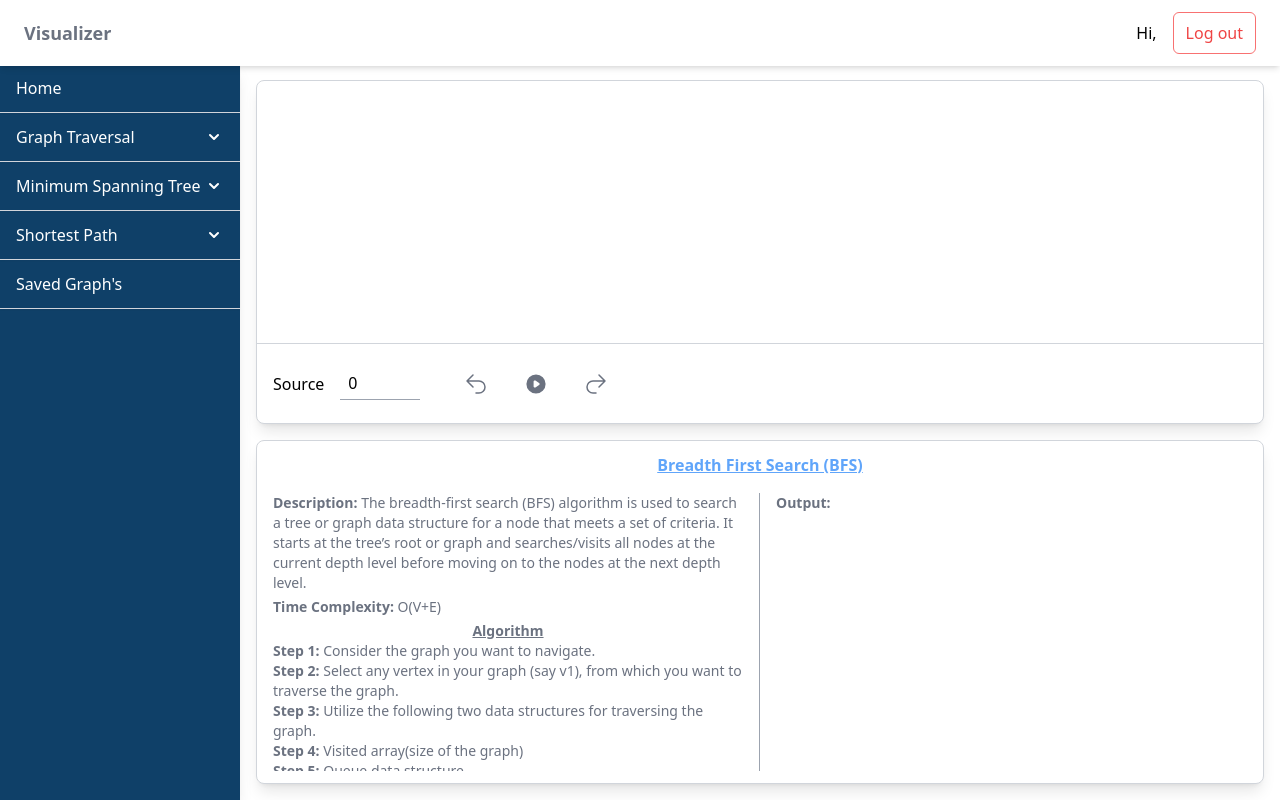
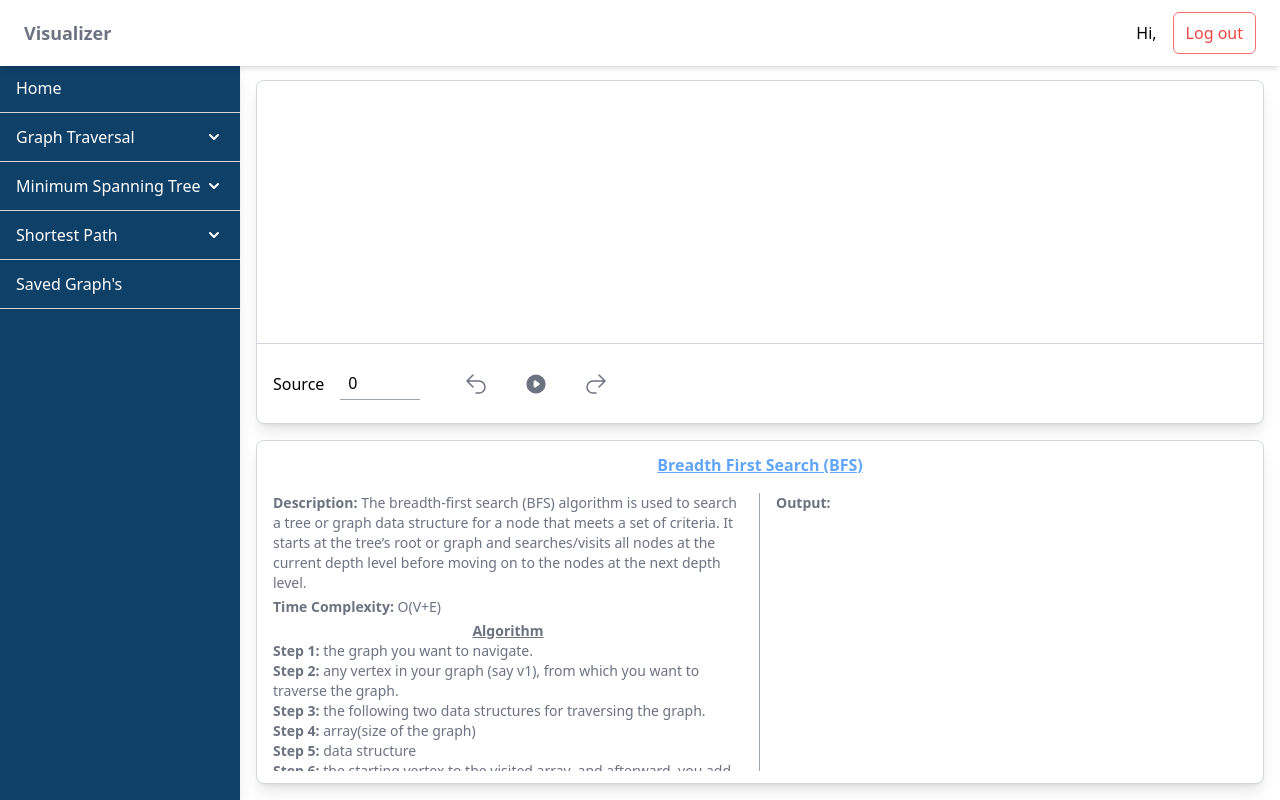
Before and after one commit to ArindamManna/visualizer, a React (Create React App) app: page /bfs in a window 1280 px wide. Built offline with nearby package versions, Linux system fonts and the light colour scheme.

Commit message:
static file update

```diff
--- a/src/Api/ApiHelperfunction.js
+++ b/src/Api/ApiHelperfunction.js
@@ -35,6 +35,10 @@ export const ApiHelperFunction = async (data) => {
 
     .catch(function (error) {
       console.log(error);
+      if (error?.code==401) {
+        localStorage.clear();
+        location.href="/"
+      }
       let temp = error;
       responseData = temp.response.data;
       alert(error?.response?.data?.error)
--- a/src/assets/static.js
+++ b/src/assets/static.js
@@ -1,37 +1,81 @@
-const bfs={
-    title:"Breadth First Search (BFS)",
-    description:"The breadth-first search (BFS) algorithm is used to search a tree or graph data structure for a node that meets a set of criteria. It starts at the tree’s root or graph and searches/visits all nodes at the current depth level before moving on to the nodes at the next depth level.",
-    timeCom:"O(V+E)",
-    timeComDes:"",
-    algo:[
-        "Consider the graph you want to navigate.",
-        "Select any vertex in your graph (say v1), from which you want to traverse the graph.",
-        "Utilize the following two data structures for traversing the graph.",
-        "Visited array(size of the graph)",
-        "Queue data structure",
-        "Add the starting vertex to the visited array, and afterward, you add v1’s adjacent vertices to the queue data structure.",
-        "Now using the FIFO concept, remove the first element from the queue, put it into the visited array, and then add the adjacent vertices of the removed element to the queue.",
-        "Repeat step 5 until the queue is not empty and no vertex is left to be visited."
-    ]
-};
-
-const dfs={
-    title:"Breadth First Search (BFS)",
-    description:"The breadth-first search (BFS) algorithm is used to search a tree or graph data structure for a node that meets a set of criteria. It starts at the tree’s root or graph and searches/visits all nodes at the current depth level before moving on to the nodes at the next depth level.",
-    timeCom:"O(V+E)",
-    timeComDes:"",
-    algo:[
-        "Consider the graph you want to navigate.",
-        "Select any vertex in your graph (say v1), from which you want to traverse the graph.",
-        "Utilize the following two data structures for traversing the graph.",
-        "Visited array(size of the graph)",
-        "Queue data structure",
-        "Add the starting vertex to the visited array, and afterward, you add v1’s adjacent vertices to the queue data structure.",
-        "Now using the FIFO concept, remove the first element from the queue, put it into the visited array, and then add the adjacent vertices of the removed element to the queue.",
-        "Repeat step 5 until the queue is not empty and no vertex is left to be visited."
+const bfs = {
+    title: "Breadth First Search (BFS)",
+    description: "The breadth-first search (BFS) algorithm is used to search a tree or graph data structure for a node that meets a set of criteria. It starts at the tree’s root or graph and searches/visits all nodes at the current depth level before moving on to the nodes at the next depth level.",
+    timeCom: "O(V+E)",
+    algo: [
+        "the graph you want to navigate.",
+        "any vertex in your graph (say v1), from which you want to traverse the graph.",
+        "the following two data structures for traversing the graph.",
+        "array(size of the graph)",
+        "data structure",
+        "the starting vertex to the visited array, and afterward, you add v1’s adjacent vertices to the queue data structure.",
+        "using the FIFO concept, remove the first element from the queue, put it into the visited array, and then add the adjacent vertices of the removed element to the queue.",
+        "step 5 until the queue is not empty and no vertex is left to be visited."
     ]
 };
 
 
+const dfs = {
+    title: "Depth First Search (DFS)",
+    description: "It is a recursive algorithm to search all the vertices of a tree data structure or a graph. The depth-first search (DFS) algorithm starts with the initial node of graph G and goes deeper until we find the goal node or the node with no children",
+    timeCom: "O(V + E)",
+    algo: [
+        "STATUS = 1 (ready state) for each node in G",
+        "the starting node A on the stack and set its STATUS = 2 (waiting state)",
+        "Steps 4 and 5 until STACK is empty",
+        "the top node N. Process it and set its STATUS = 3 (processed state)",
+        "on the stack all the neighbors of N that are in the ready state (whose STATUS = 1) and set their STATUS = 2 (waiting state)",
+        "Exit"
+    ]
+};
 
-export default {bfs}
+const prim = {
+    title: "",
+    description: "Prim's Algorithm is a greedy algorithm that is used to find the minimum spanning tree from a graph. Prim's algorithm finds the subset of edges that includes every vertex of the graph such that the sum of the weights of the edges can be minimized.Prim's algorithm starts with the single node and explores all the adjacent nodes with all the connecting edges at every step. The edges with the minimal weights causing no cycles in the graph got selected.",
+    timeCom: "O(V2)",
+    spaceCom: "O(E+V).",
+
+    algo: [
+        "Select a starting vertex",
+        "Repeat Steps 3 and 4 until there are fringe vertices ",
+        "Select an edge 'e' connecting the tree vertex and fringe vertex that has minimum weight",
+        "Add the selected edge and the vertex to the minimum spanning tree T  [end of loop] ",
+        "EXIT "
+    ]
+};
+
+
+const kruskal = {
+    title: "Kruskal's Algorithm",
+    description: "Kruskal's Algorithm is used to find the minimum spanning tree for a connected weighted graph. The main target of the algorithm is to find the subset of edges by using which we can traverse every vertex of the graph. It follows the greedy approach that finds an optimum solution at every stage instead of focusing on a global optimum.",
+    timeCom: "O(E logE)",
+    spaceCom: "O(|E| + |V|)",
+    algo: [
+        "Create a forest F in such a way that every vertex of the graph is a separate tree.",
+        "Create a set E that contains all the edges of the graph.",
+        "Repeat Steps 4 and 5 while E is NOT EMPTY and F is not spanning ",
+        "Remove an edge from E with minimum weight ",
+        `IF the edge obtained in Step 4 connects two different trees, then add it to the forest F
+         (for combining two trees into one tree).
+         ELSE
+         Discard the edge`,
+        "END"
+    ]
+};
+
+
+const dijkstra = {
+    title: "Dijkstra's Algorithm",
+    description: "Dijkstra algorithm is a single-source shortest path algorithm. Here, single-source means that only one source is given, and we have to find the shortest path from the source to all the nodes.",
+    timeCom: "O(V2)",
+    spaceCom: "O(V2)",
+    timeComDes: "",
+    algo: [
+        "Mark the source node with a current distance of 0 and the rest with infinity.",
+        "Set the non-visited node with the smallest current distance as the current node, lets say C.",
+        "For each neighbour N of the current node C: add the current distance of C with the weight of the edge connecting C-N. If it is smaller than the current distance of N, set it as the new current distance of N.",
+        "Mark the current node C as visited.",
+        "Go to step 2 if there are any nodes are unvisited."
+    ]
+};
+export default { bfs,dfs,kruskal,dijkstra,prim }
--- a/src/components/ResultBoard.jsx
+++ b/src/components/ResultBoard.jsx
@@ -26,6 +26,8 @@ function ResultBoard({ stack }) {
             setCurrentAlgo("dfs")
         }else if (location.pathname == "/prim") {
             setCurrentAlgo("prim")
+        }else if (location.pathname == "/kruskal") {
+            setCurrentAlgo("kruskal")
         } else if (location?.pathname == "/dijkstra") {
             setCurrentAlgo("dijkstra")
         }
```
